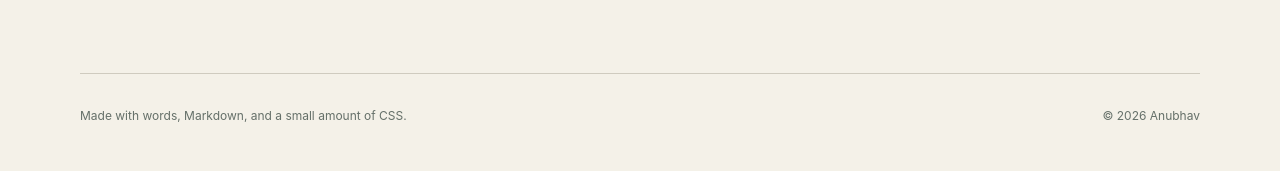
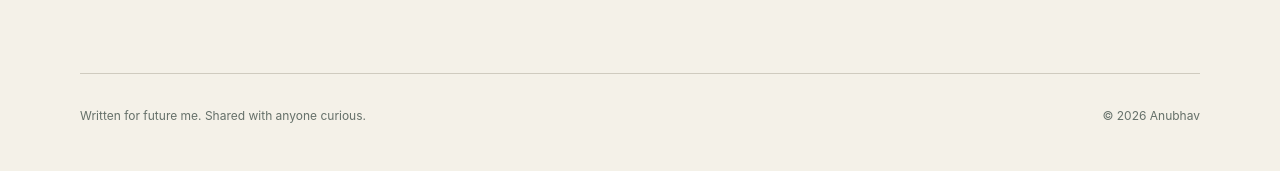
Before and after one commit to anubhavsarangi/anubhavsarangi.github.io, a Jekyll site: the page built from index.html, in a window 1280 px wide. Shown: the part 922-1093 px from the top of the page. Built offline with Jekyll 4.4.1, drawn with Linux system fonts in a browser that asks for light colours.

Commit message:
Refine site footer

```diff
--- a/_includes/footer.html
+++ b/_includes/footer.html
@@ -1,4 +1,4 @@
 <footer class="site-footer">
-  <p>Made with words, Markdown, and a small amount of CSS.</p>
+  <p>Written for future me. Shared with anyone curious.</p>
   <p>© {{ "now" | date: "%Y" }} Anubhav</p>
 </footer>
```
